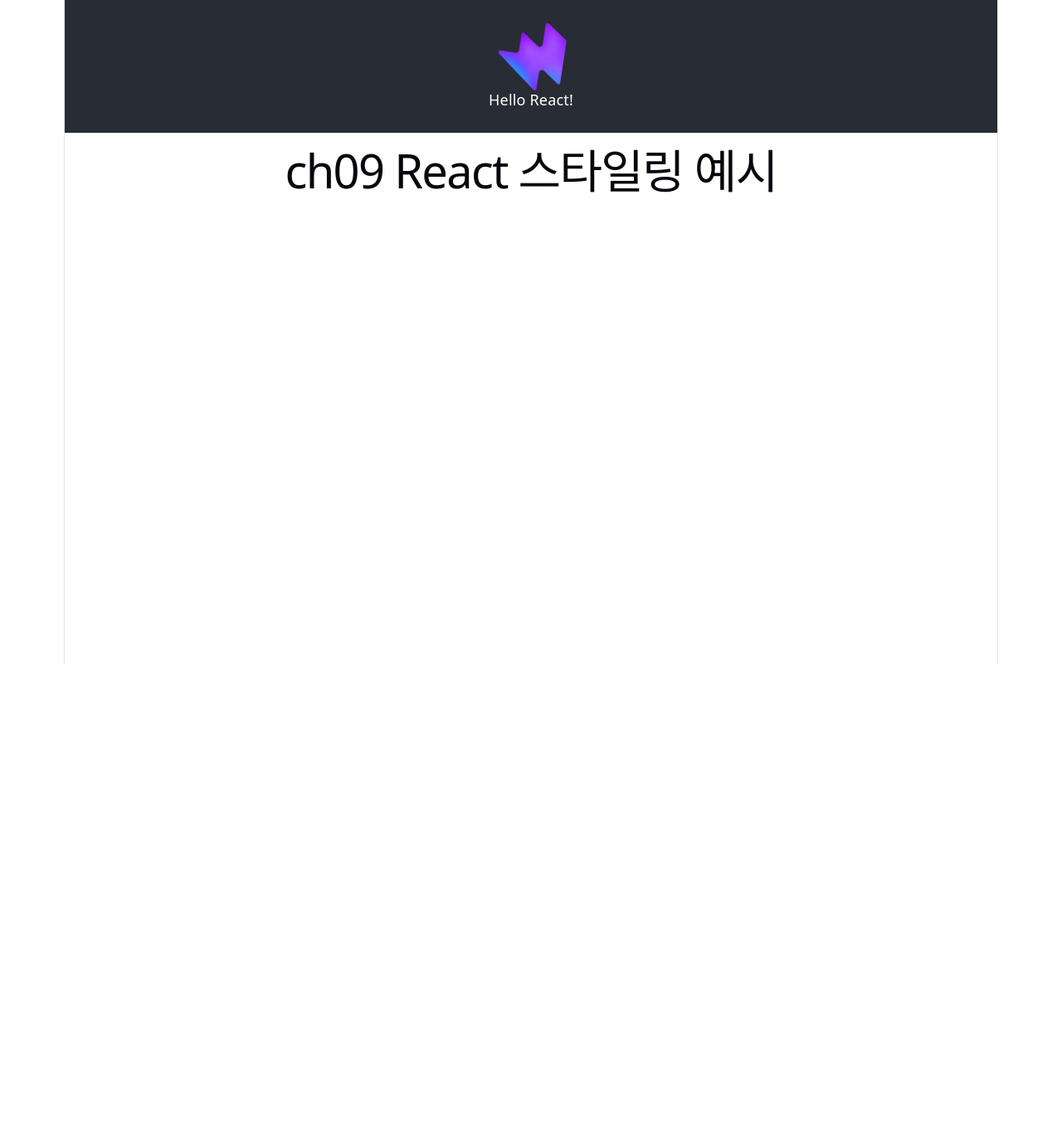
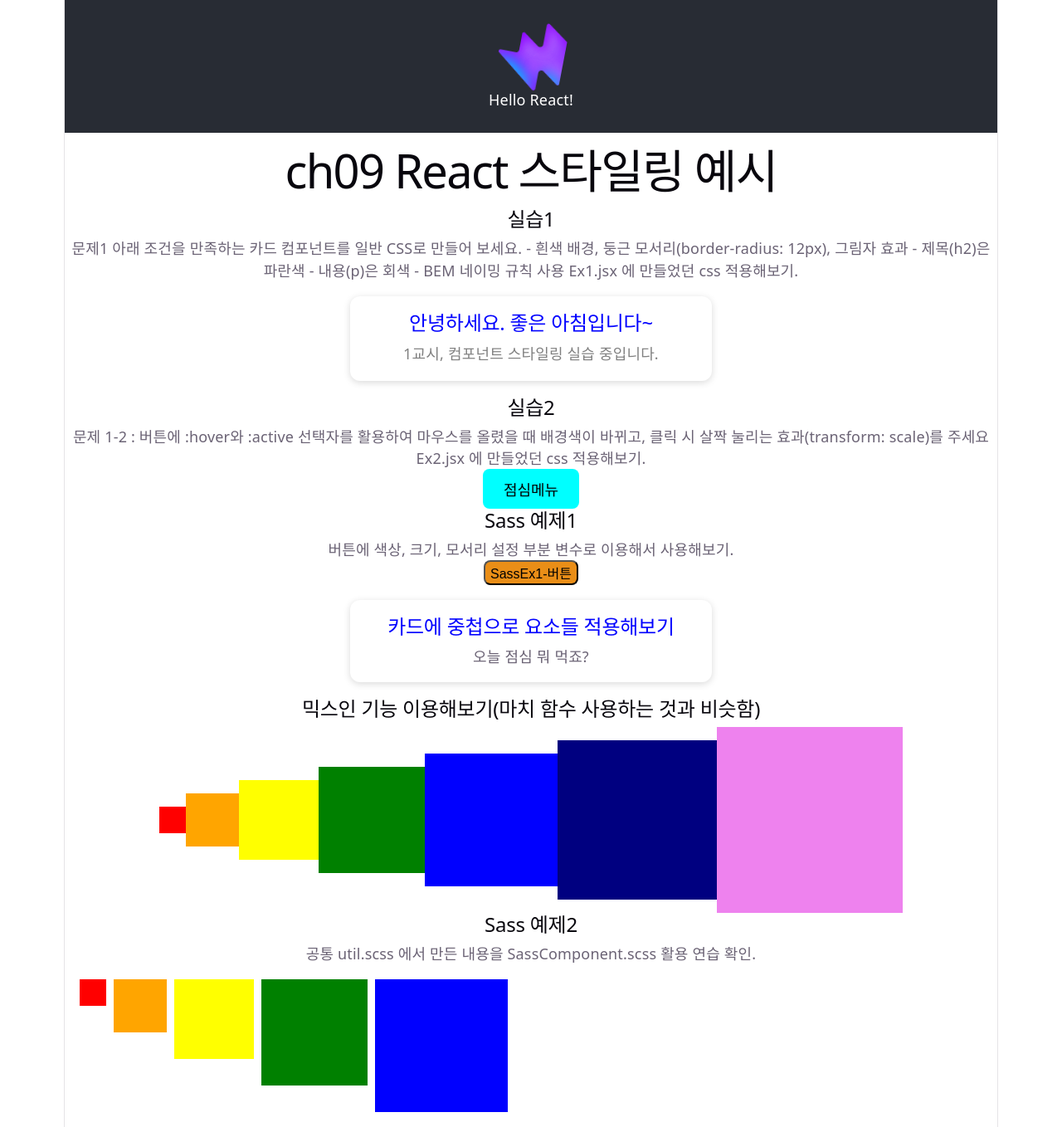
Before and after one commit to parkjihyo-808/0-0-0-k9-React-Workspace-0424-, a React (Vite) app in the folder hello-react-vite/: page / in a window 1280 px wide. Shown: the whole page at 83% size. Before the commit the page ends 800 px from the top, so only its background shows below. Built offline with nearby package versions, Linux system fonts and the light colour scheme.

Commit message:
0504 2교시

```diff
--- a/hello-react-vite/src/ch09/App.jsx
+++ b/hello-react-vite/src/ch09/App.jsx
@@ -1,5 +1,9 @@
 // App.jsx
 import './App.css';
+import Ex1 from './Ex1';
+import Ex2 from './Ex2';
+import SassComponent from './SassComponent';
+import SassEx1 from './SassEx1';
 
 const App = () => (
   <div className="App">
@@ -8,6 +12,33 @@ const App = () => (
       <p>Hello React!</p>
     </header>
     <h1> ch09 React 스타일링 예시</h1>
+    <h2>실습1</h2>
+    <p>
+      문제1 아래 조건을 만족하는 카드 컴포넌트를 일반 CSS로 만들어 보세요. -
+      흰색 배경, 둥근 모서리(border-radius: 12px), 그림자 효과 - 제목(h2)은
+      파란색 - 내용(p)은 회색 - BEM 네이밍 규칙 사용 Ex1.jsx 에 만들었던 css
+      적용해보기.
+    </p>
+    <Ex1
+      title="안녕하세요. 좋은 아침입니다~"
+      content="1교시, 컴포넌트 스타일링 실습 중입니다."
+    ></Ex1>
+
+    <h2>실습2</h2>
+    <p>
+      문제 1-2 : 버튼에 :hover와 :active 선택자를 활용하여 마우스를 올렸을 때
+      배경색이 바뀌고, 클릭 시 살짝 눌리는 효과(transform: scale)를 주세요
+      Ex2.jsx 에 만들었던 css 적용해보기.
+    </p>
+    <Ex2>점심메뉴</Ex2>
+
+    <h2>Sass 예제1</h2>
+    <p>버튼에 색상, 크기, 모서리 설정 부분 변수로 이용해서 사용해보기.</p>
+    <SassEx1></SassEx1>
+
+    <h2>Sass 예제2</h2>
+    <p>공통 util.scss 에서 만든 내용을 SassComponent.scss 활용 연습 확인.</p>
+    <SassComponent></SassComponent>
   </div>
 );
 
--- /dev/null
+++ b/hello-react-vite/src/ch09/Button.css
@@ -0,0 +1,24 @@
+/* 문제 1-2 : 버튼에 :hover와 :active 선택자를 활용하여
+마우스를 올렸을 때 배경색이 바뀌고,
+클릭 시 살짝 눌리는 효과(transform: scale)를 주세요
+Ex2.jsx 에 만들었던 css 적용해보기. */
+
+.MyButton {
+    background-color: aqua;
+    color: black;
+    border: none;
+    border-radius: 8px;
+    padding: 0.6rem 1.4rem;
+    font-size: 1rem;
+    cursor: pointer;
+    transition: all 0.2s ease;
+}
+
+.MyButton:hover {
+    background-color: brown;
+}
+
+.MyButton:active {
+    /* 살짝 축소로 클릭 효과 주기 */
+    transform: scale(0.95);
+}
--- /dev/null
+++ b/hello-react-vite/src/ch09/Card.css
@@ -0,0 +1,24 @@
+/* 흰색 배경, 둥근 모서리(border-radius: 12px), 그림자 효과 */
+.card {
+    background: white;
+    border-radius: 12px;
+    box-shadow: 0 2px 8px rgba(0,0,0,0.15);
+    padding: 1.5 rem;
+    max-width: 400px;
+    margin: 1rem auto;
+}
+
+/* - 제목(h2)은 파란색
+- 내용(p)은 회색
+- BEM 네이밍 규칙 사용 */
+
+.card__title {
+    color: blue;
+    font-size: 1.5 rem;
+    margin-bottom: 0.5rem;
+}
+
+.card__content{
+    color: gray;
+    line-height: 1.6;
+}
--- a/hello-react-vite/src/ch09/Ex1.jsx
+++ b/hello-react-vite/src/ch09/Ex1.jsx
@@ -0,0 +1,13 @@
+import React from 'react';
+import './Card.css';
+
+const Ex1 = ({ title, content }) => {
+  return (
+    <div className="card">
+      <h2 className="card__title">{title}</h2>
+      <p className="card__content">{content}</p>
+    </div>
+  );
+};
+
+export default Ex1;
--- /dev/null
+++ b/hello-react-vite/src/ch09/Ex2.jsx
@@ -0,0 +1,12 @@
+import React from 'react';
+import './Button.css';
+
+const Ex2 = ({ children, onClick }) => {
+  return (
+    <button className="MyButton" onClick={onClick}>
+      {children}
+    </button>
+  );
+};
+
+export default Ex2;
--- /dev/null
+++ b/hello-react-vite/src/ch09/SassComponent.jsx
@@ -0,0 +1,14 @@
+// SassComponent.jsx
+import './SassComponent.scss';
+
+const SassComponent = () => (
+  <div className="SassComponent">
+    <div className="box red" />
+    <div className="box orange" />
+    <div className="box yellow" />
+    <div className="box green" />
+    <div className="box blue" />
+  </div>
+);
+
+export default SassComponent;
--- /dev/null
+++ b/hello-react-vite/src/ch09/SassComponent.scss
@@ -0,0 +1,21 @@
+@use './util.scss' as *;
+
+.SassComponent {
+  display: flex;
+  gap: 0.5rem;
+  padding: 1rem;
+
+  .box {
+    background: red;
+    cursor: pointer;
+    transition: all 0.3s ease-in;
+
+    &.red    {  @include square(1, red); }
+    &.orange { @include square(2, orange); }
+    &.yellow {  @include square(3, yellow); }
+    &.green  {  @include square(4, green); }
+    &.blue   {  @include square(5, blue); }
+
+    &:hover { background: black; }
+  }
+}
--- /dev/null
+++ b/hello-react-vite/src/ch09/SassEx1.jsx
@@ -0,0 +1,33 @@
+import React from 'react';
+import './util.scss';
+
+const SassEx1 = () => {
+  return (
+    <div>
+      <button className="button">SassEx1-버튼</button>
+
+      <div className="card">
+        <h2 className="title">카드에 중첩으로 요소들 적용해보기 </h2>
+        <p>오늘 점심 뭐 먹죠?</p>
+      </div>
+
+      <div>
+        <div>
+          <h2>믹스인 기능 이용해보기(마치 함수 사용하는 것과 비슷함)</h2>
+
+          <div className="container">
+            <div className="box-step1"></div>
+            <div className="box-step2"></div>
+            <div className="box-step3"></div>
+            <div className="box-step4"></div>
+            <div className="box-step5"></div>
+            <div className="box-step6"></div>
+            <div className="box-step7"></div>
+          </div>
+        </div>
+      </div>
+    </div>
+  );
+};
+
+export default SassEx1;
--- /dev/null
+++ b/hello-react-vite/src/ch09/util.scss
@@ -0,0 +1,100 @@
+// $ 기호로 변수 선언
+$primary-color: #ea8e17;
+$red: #fa5252;
+$orange: #fd7e14;
+$yellow: #fcc419;
+$green: #40c057;
+$blue: #339af0;
+
+$font-size-base: 16px;
+$border-radius: 8px;
+
+.button {
+  background: $primary-color;
+  font-size: $font-size-base;
+  border-radius: $border-radius;
+}
+
+// CSS를 계층적으로 작성 가능
+.card {
+  background: white;
+  padding: 1rem;
+
+  .title {         /* .card .title */
+    color: blue;
+  }
+
+  &:hover {        /* .card:hover (&는 현재 선택자를 의미) */
+    box-shadow: 0 4px 8px rgba(0,0,0,0.2);
+  }
+
+  &:active {       /* .card.active */
+    border: 2px solid blue;
+  }
+}
+
+// 매개변수 없는 믹스인
+@mixin flex-center {
+  display: flex;
+  align-items: center;
+  justify-content: center;
+}
+
+// 매개변수 있는 믹스인
+// @mixin square($size) {
+//   $calculated: 32px * $size;
+//   width: $calculated;
+//   height: $calculated;
+// }
+
+// 매개변수 있는 믹스인
+@mixin square($size, $color) {
+  $calculated: 32px * $size;
+  background: $primary-color;
+  width: $calculated;
+  height: $calculated;
+  background: $color;
+}
+
+// 사용하기
+.container {
+  @include flex-center;
+}
+
+.box-small {
+  @include square(1, blue);
+} /* 32px */
+.box-large { @include square(3, red); } /* 96px */
+
+.box-step1 {
+  @include square(1, red);
+
+  &:hover {        /* .card:hover (&는 현재 선택자를 의미) */
+    box-shadow: 0 4px 8px rgba(0,0,0,0.2);
+  }
+
+   &:active {       /* .card.active */
+    border: 2px solid blue;
+  }
+}
+
+// 공통의 속성을 따로 분리해서, 하나로 만들어서, 함수처럼 분리 후 일괄 적용해보기.
+.box {
+  transition: all 0.2s ease;
+
+  &:hover {        /* .card:hover (&는 현재 선택자를 의미) */
+    box-shadow: 0 4px 8px rgba(0,0,0,0.2);
+  }
+  &:active {
+    transform: scale(0.9)
+  }
+
+}
+
+
+.box-step2 { @extend .box; @include square(2, orange); }
+.box-step3 { @extend .box; @include square(3, yellow); }
+.box-step4 { @extend .box; @include square(4, green); }
+.box-step5 { @extend .box; @include square(5, blue); }
+.box-step6 { @extend .box; @include square(6, navy); }
+.box-step7 { @extend .box; @include square(7, violet); }
--- /dev/null
+++ b/package.json
@@ -0,0 +1,5 @@
+{
+  "dependencies": {
+    "sass": "^1.99.0"
+  }
+}
```
Also changed, not shown: 1 other file (tests, documents, lock files or other folders).
